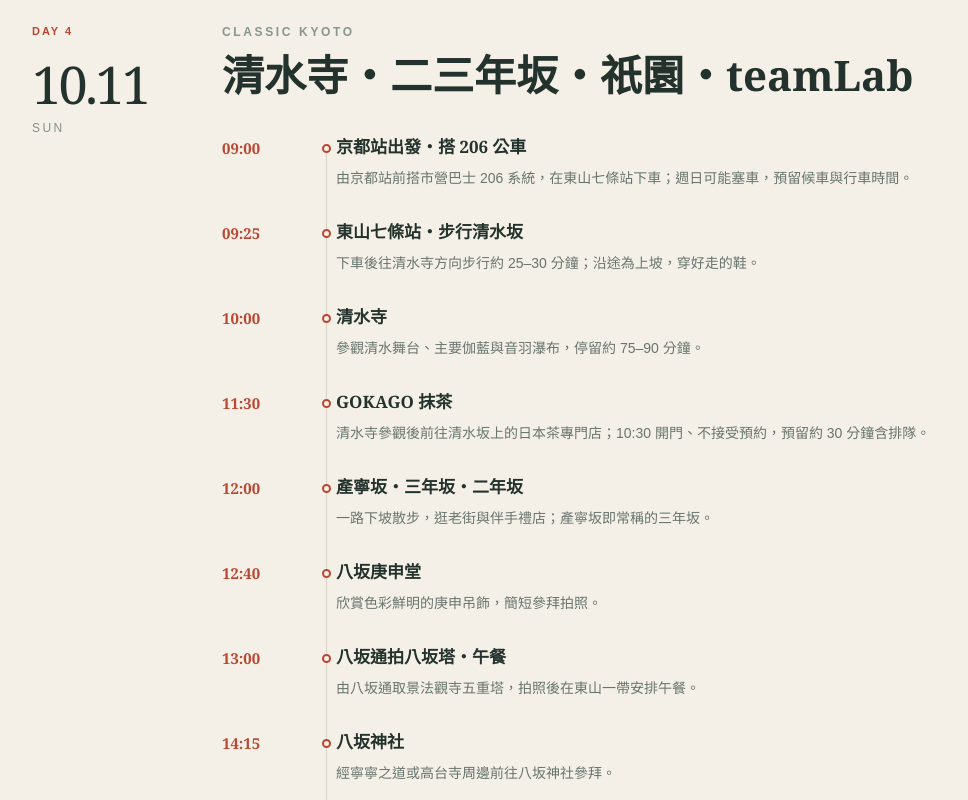
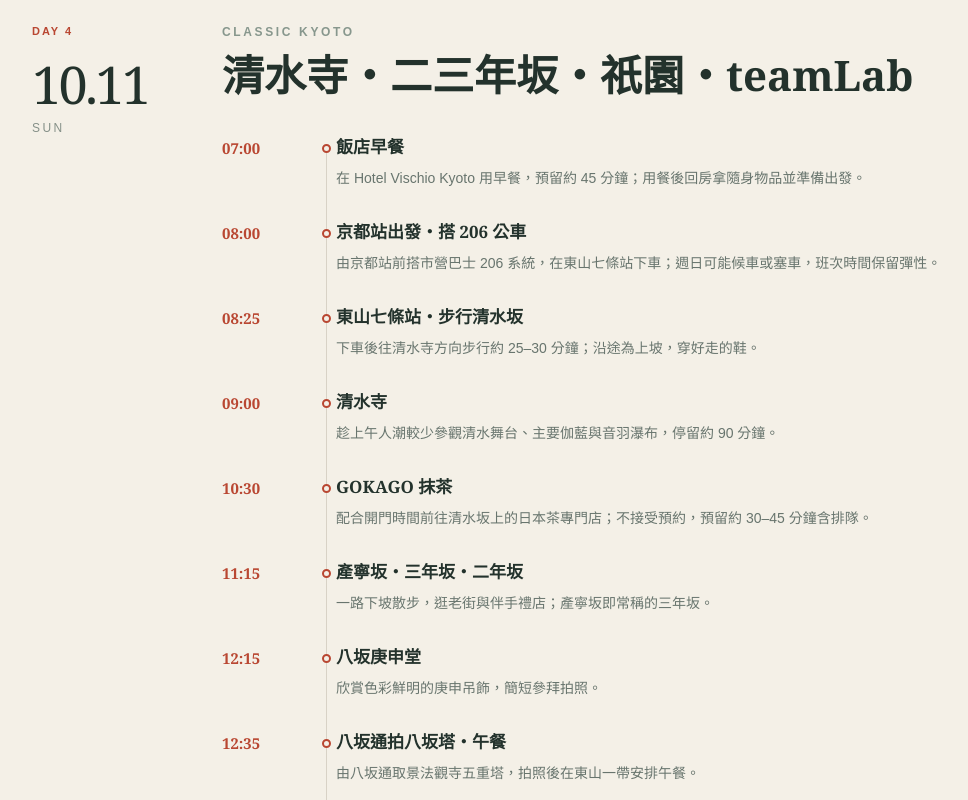
Before and after one commit to You-Sz/kyoto-2026-autumn, a Next.js app: page / in a window 1280 px wide. Shown: the part 4500-5300 px from the top of the page, without its empty margins (48-1016 px from the left). Built offline with nearby package versions, Linux system fonts and the light colour scheme.

Commit message:
Move October 11 itinerary to earlier start

```diff
--- a/app/page.tsx
+++ b/app/page.tsx
@@ -61,15 +61,16 @@ const days = [
     title: "清水寺・二三年坂・祇園・teamLab",
     tone: "temple",
     events: [
-      ["09:00", "京都站出發・搭 206 公車", "由京都站前搭市營巴士 206 系統，在東山七條站下車；週日可能塞車，預留候車與行車時間。"],
-      ["09:25", "東山七條站・步行清水坂", "下車後往清水寺方向步行約 25–30 分鐘；沿途為上坡，穿好走的鞋。"],
-      ["10:00", "清水寺", "參觀清水舞台、主要伽藍與音羽瀑布，停留約 75–90 分鐘。"],
-      ["11:30", "GOKAGO 抹茶", "清水寺參觀後前往清水坂上的日本茶專門店；10:30 開門、不接受預約，預留約 30 分鐘含排隊。"],
-      ["12:00", "產寧坂・三年坂・二年坂", "一路下坡散步，逛老街與伴手禮店；產寧坂即常稱的三年坂。"],
-      ["12:40", "八坂庚申堂", "欣賞色彩鮮明的庚申吊飾，簡短參拜拍照。"],
-      ["13:00", "八坂通拍八坂塔・午餐", "由八坂通取景法觀寺五重塔，拍照後在東山一帶安排午餐。"],
-      ["14:15", "八坂神社", "經寧寧之道或高台寺周邊前往八坂神社參拜。"],
-      ["14:45", "祇園慢慢逛", "走花見小路、四條通與白川一帶，可安排小店購物，停留到約 16:20。"],
+      ["07:00", "飯店早餐", "在 Hotel Vischio Kyoto 用早餐，預留約 45 分鐘；用餐後回房拿隨身物品並準備出發。"],
+      ["08:00", "京都站出發・搭 206 公車", "由京都站前搭市營巴士 206 系統，在東山七條站下車；週日可能候車或塞車，班次時間保留彈性。"],
+      ["08:25", "東山七條站・步行清水坂", "下車後往清水寺方向步行約 25–30 分鐘；沿途為上坡，穿好走的鞋。"],
+      ["09:00", "清水寺", "趁上午人潮較少參觀清水舞台、主要伽藍與音羽瀑布，停留約 90 分鐘。"],
+      ["10:30", "GOKAGO 抹茶", "配合開門時間前往清水坂上的日本茶專門店；不接受預約，預留約 30–45 分鐘含排隊。"],
+      ["11:15", "產寧坂・三年坂・二年坂", "一路下坡散步，逛老街與伴手禮店；產寧坂即常稱的三年坂。"],
+      ["12:15", "八坂庚申堂", "欣賞色彩鮮明的庚申吊飾，簡短參拜拍照。"],
+      ["12:35", "八坂通拍八坂塔・午餐", "由八坂通取景法觀寺五重塔，拍照後在東山一帶安排午餐。"],
+      ["14:00", "八坂神社", "經寧寧之道或高台寺周邊前往八坂神社參拜。"],
+      ["14:30", "祇園慢慢逛", "走花見小路、四條通與白川一帶，可安排小店購物，停留到約 16:20。"],
       ["16:30", "祇園 → 先斗町", "由祇園、四條大橋步行前往先斗町的いろは北店，提早抵達辦理入店。"],
       ["17:00", "いろは北店・壽喜燒晚餐", "享用京都風壽喜燒；因 19:00 預約 teamLab，請事先告知店家並控制在 18:15 前離店。"],
       ["18:15", "計程車前往 teamLab", "直接由先斗町搭計程車前往 teamLab Biovortex Kyoto，週日可能塞車，最晚不要超過 18:20 出發。"],
```
